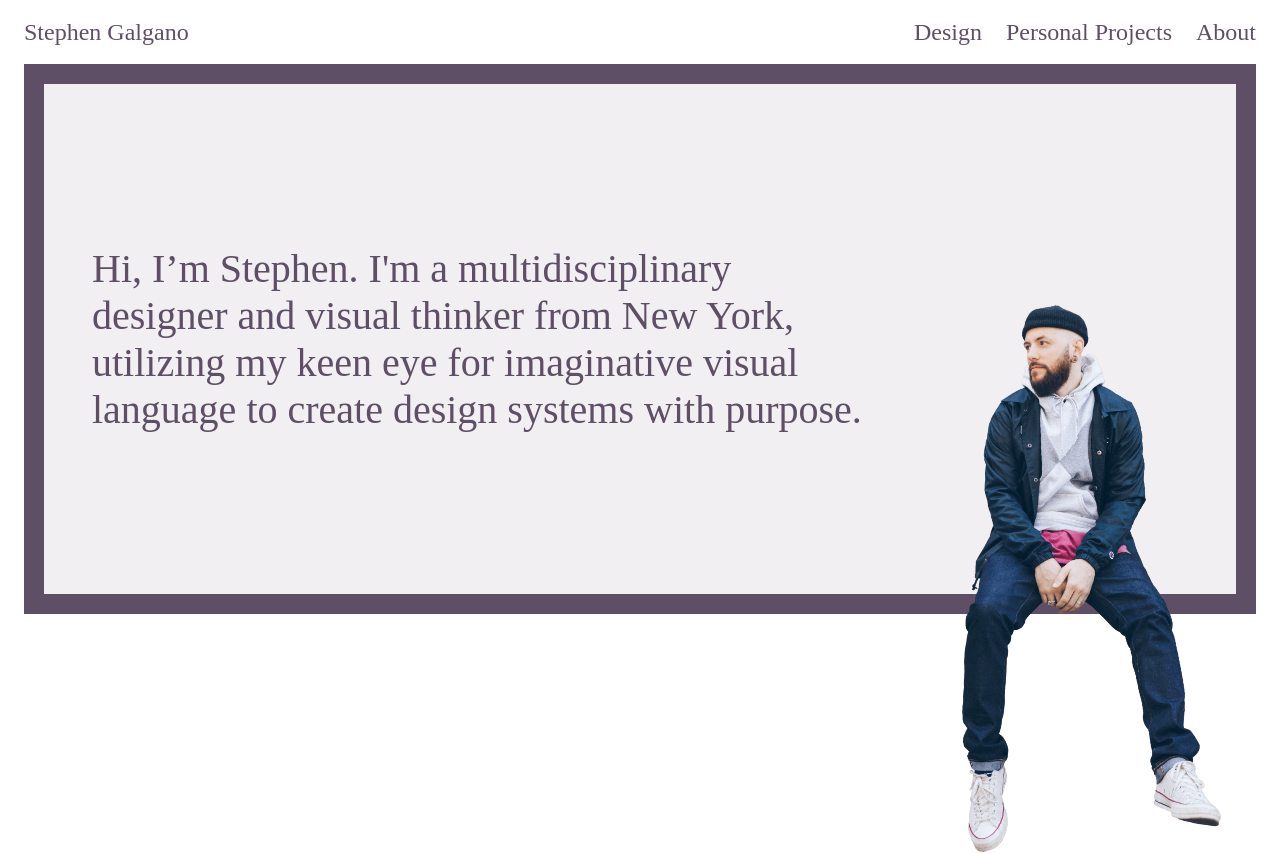
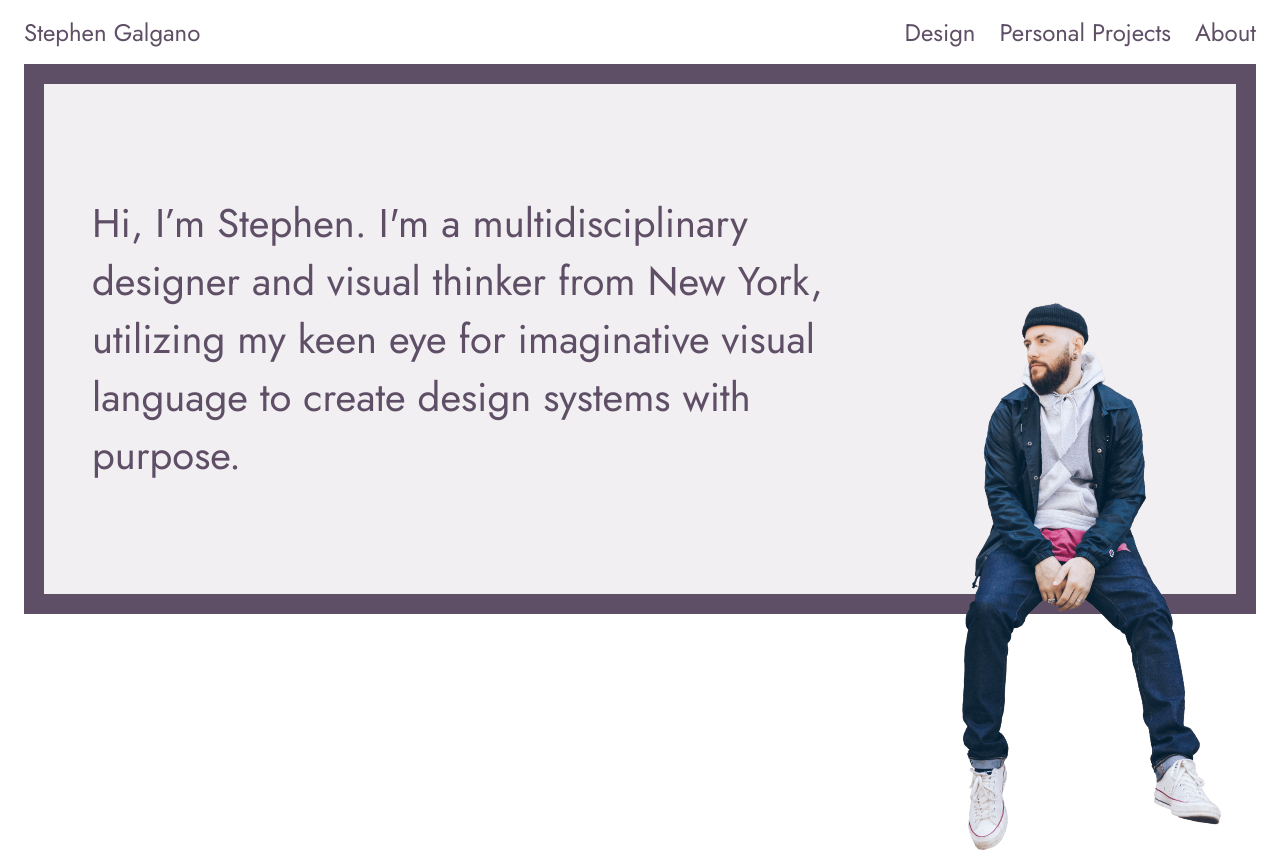
Before and after one commit to brentahrens1/stephen-portfolio, a Next.js app: page / in a window 1280 px wide. Shown: the top 854 px of the page. Built offline with nearby package versions, Linux system fonts and the light colour scheme.

Commit message:
add google font

```diff
--- /dev/null
+++ b/pages/_document.js
@@ -0,0 +1,21 @@
+import Document, { Html, Head, Main, NextScript } from 'next/document'
+
+class MyDocument extends Document {
+  render() {
+    return (
+      <Html>
+        <Head>
+            <link rel="preconnect" href="https://fonts.googleapis.com" />
+            <link rel="preconnect" href="https://fonts.gstatic.com" crossorigin />
+            <link href="https://fonts.googleapis.com/css2?family=Jost&display=swap" rel="stylesheet" />
+        </Head>
+        <body>
+          <Main />
+          <NextScript />
+        </body>
+      </Html>
+    )
+  }
+}
+
+export default MyDocument
--- a/styles/scss/baseline/_base.scss
+++ b/styles/scss/baseline/_base.scss
@@ -6,7 +6,7 @@
 
 body {
   padding: 0 $padding-sm;
-  font-family: Jost;
+  font-family: 'Jost', sans-serif;
 }
 
 a:link, a:visited {
--- a/tsconfig.json
+++ b/tsconfig.json
@@ -14,6 +14,6 @@
     "isolatedModules": true,
     "jsx": "preserve"
   },
-  "include": ["next-env.d.ts", "**/*.ts", "**/*.tsx", "components/layout.js"],
+  "include": ["next-env.d.ts", "**/*.ts", "**/*.tsx", "components/layout.js", "pages/_document.js"],
   "exclude": ["node_modules"]
 }
```
